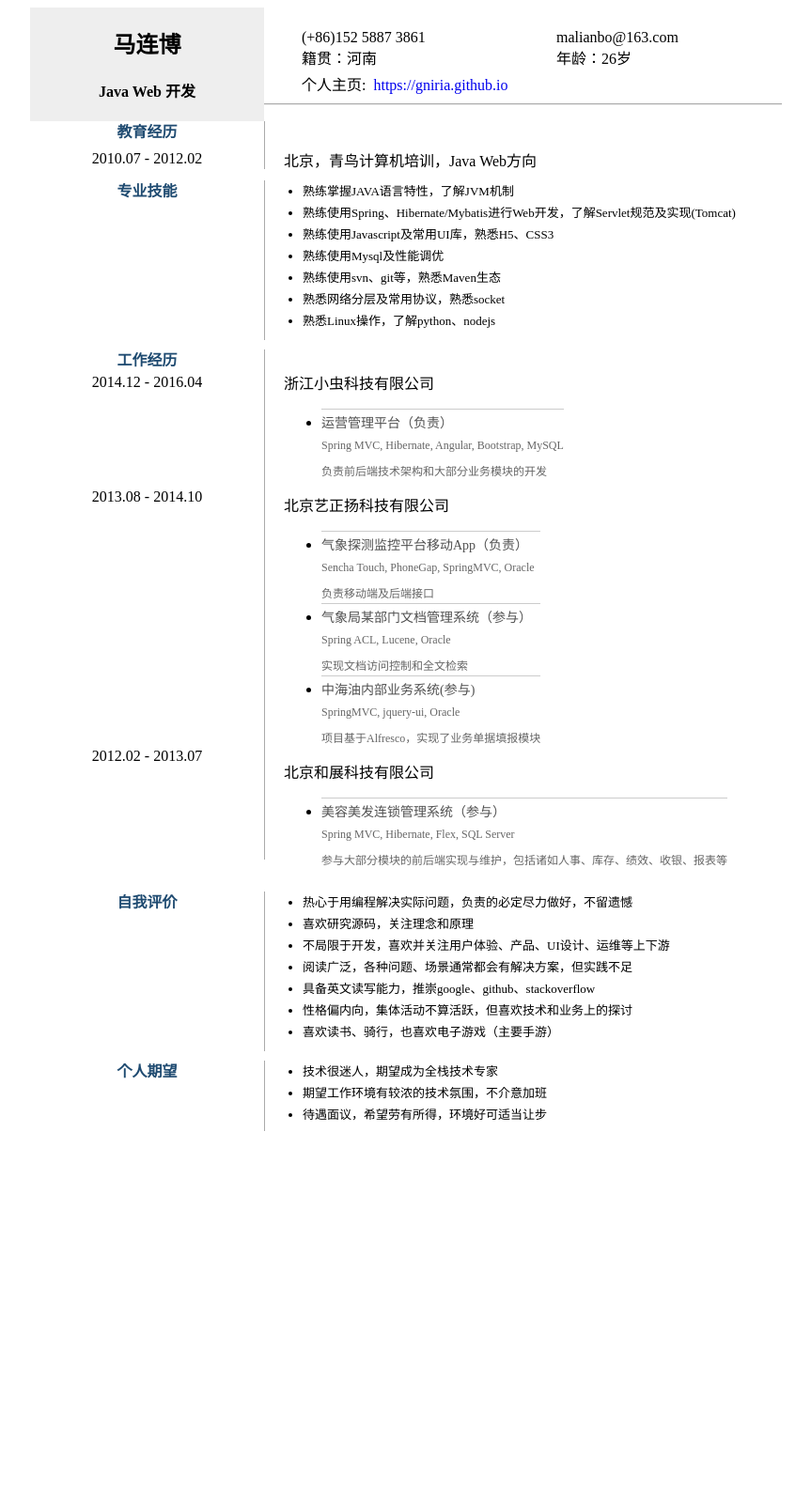
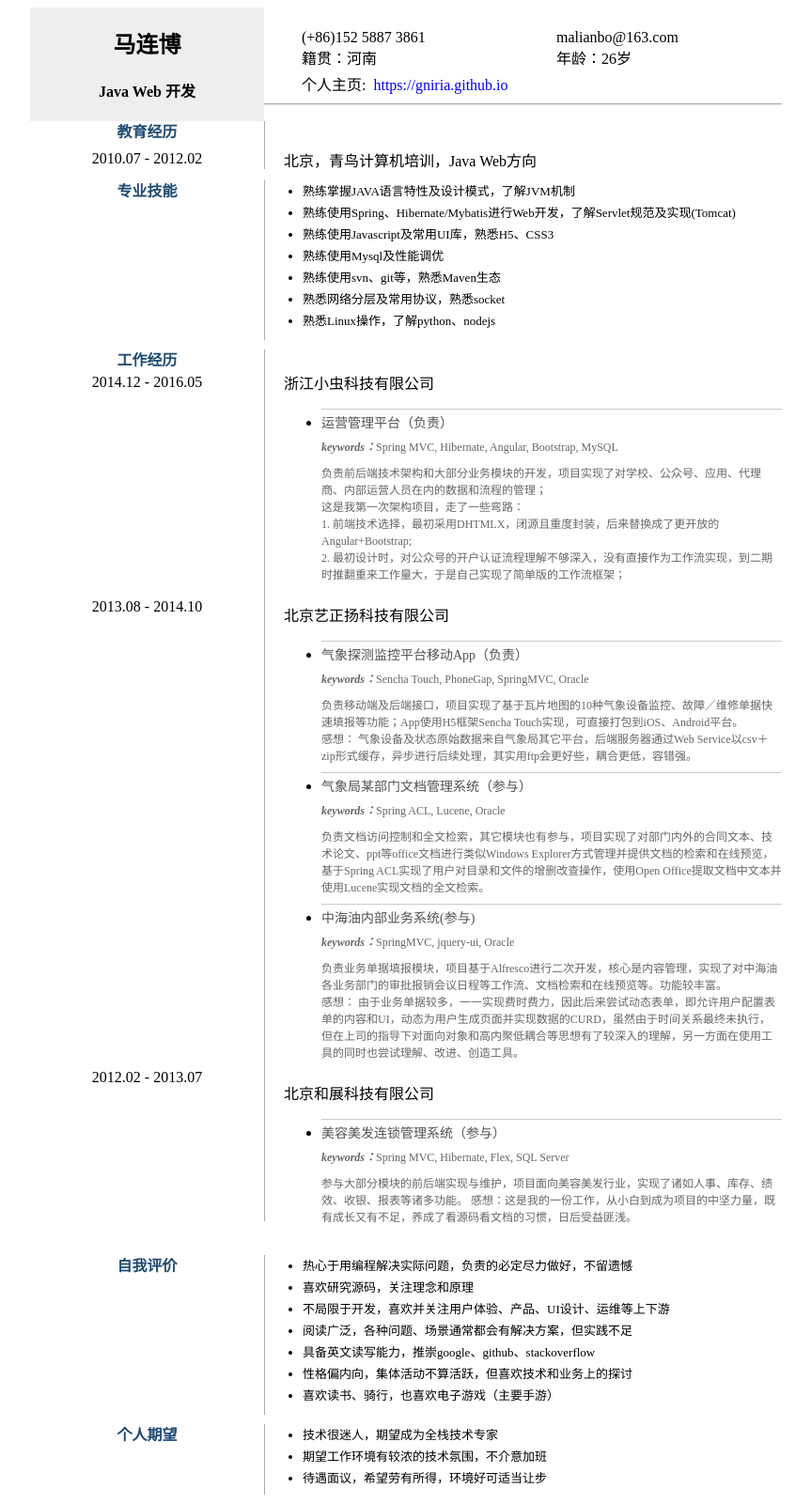
Before and after one commit to Gniria/hamster, a Jekyll site: the page fav/profile.html, which Jekyll copies as it is, in a window 1280 px wide. Shown: the whole page at 94% size, without its empty margins (208-1071 px from the left). Built offline with Jekyll 4.4.1, drawn with Linux system fonts in a browser that asks for light colours; before the commit the page ends 1214 px from its top, so only the background shows below that.

Commit message:
丰富个人简历内容

```diff
--- a/fav/profile.html
+++ b/fav/profile.html
@@ -65,7 +65,7 @@
   margin-top: 3px;
   padding-top: 3px;
   border-top: 1px solid #ccc;
-  height: 70px;
+  height: auto;
 }
 
 li > .title {
@@ -78,6 +78,7 @@ li > .keywords, .desc {
   display: block;
   color: #666;
   font-size: 12px;
+  line-height: 18px;
   padding: 5px 0;
 }
 
@@ -111,6 +112,12 @@ a {
 
 li > .title {
   color: rgb(80,80,80);
+}
+
+.keywords:before {
+  content: 'keywords：';
+  font-weight: bold;
+  font-style: italic;
 }
 
 </style>
@@ -148,7 +155,7 @@ li > .title {
       </div>
       <div class="right-section">
         <ul class="ul-list">
-          <li>熟练掌握JAVA语言特性，了解JVM机制</li>
+          <li>熟练掌握JAVA语言特性及设计模式，了解JVM机制</li>
           <li>熟练使用Spring、Hibernate/Mybatis进行Web开发，了解Servlet规范及实现(Tomcat)</li>
           <li>熟练使用Javascript及常用UI库，熟悉H5、CSS3</li>
           <li>熟练使用Mysql及性能调优</li>
@@ -162,9 +169,9 @@ li > .title {
     <div class="experience">
       <div class="left-section">
         <span class="left-span section-title">工作经历</span>
-        <span class="left-span date-span" style="height: 122px;">2014.12 - 2016.04</span>
-        <span class="left-span date-span" style="height: 276px;">2013.08 - 2014.10</span>
-        <span class="left-span date-span" style="height: 122px;">2012.02 - 2013.07</span>
+        <span class="left-span date-span" style="height: 239px;">2014.12 - 2016.05</span>
+        <span class="left-span date-span" style="height: 501px;">2013.08 - 2014.10</span>
+        <span class="left-span date-span" style="height: 165px;">2012.02 - 2013.07</span>
       </div>
       <div class="right-section">
         <div class="exp-row" style="margin-top: 23px;">
@@ -173,7 +180,12 @@ li > .title {
             <li>
               <span class="title">运营管理平台（负责）</span>
               <span class="keywords">Spring MVC, Hibernate, Angular, Bootstrap, MySQL</span>
-              <span class="desc">负责前后端技术架构和大部分业务模块的开发</span>
+              <span class="desc">
+                负责前后端技术架构和大部分业务模块的开发，项目实现了对学校、公众号、应用、代理商、内部运营人员在内的数据和流程的管理；<br>
+                这是我第一次架构项目，走了一些弯路：<br>
+                1. 前端技术选择，最初采用DHTMLX，闭源且重度封装，后来替换成了更开放的Angular+Bootstrap;<br>
+                2. 最初设计时，对公众号的开户认证流程理解不够深入，没有直接作为工作流实现，到二期时推翻重来工作量大，于是自己实现了简单版的工作流框架；
+              </span>
             </li>
           </ul>
         </div>
@@ -183,17 +195,29 @@ li > .title {
             <li>
               <span class="title">气象探测监控平台移动App（负责）</span>
               <span class="keywords">Sencha Touch, PhoneGap, SpringMVC, Oracle</span>
-              <span class="desc">负责移动端及后端接口</span>
+              <span class="desc">
+                负责移动端及后端接口，项目实现了基于瓦片地图的10种气象设备监控、故障／维修单据快速填报等功能；App使用H5框架Sencha Touch实现，可直接打包到iOS、Android平台。<br/>
+                感想：
+                气象设备及状态原始数据来自气象局其它平台，后端服务器通过Web Service以csv＋zip形式缓存，异步进行后续处理，其实用ftp会更好些，耦合更低，容错强。
+              </span>
             </li>
             <li>
               <span class="title">气象局某部门文档管理系统（参与）</span>
               <span class="keywords">Spring ACL, Lucene, Oracle</span>
-              <span class="desc">实现文档访问控制和全文检索</span>
+              <span class="desc">
+                负责文档访问控制和全文检索，其它模块也有参与，项目实现了对部门内外的合同文本、技术论文、ppt等office文档进行类似Windows Explorer方式管理并提供文档的检索和在线预览，
+                基于Spring ACL实现了用户对目录和文件的增删改查操作，使用Open Office提取文档中文本并使用Lucene实现文档的全文检索。
+              </span>
             </li>
             <li>
               <span class="title">中海油内部业务系统(参与)</span>
               <span class="keywords">SpringMVC, jquery-ui, Oracle</span>
-              <span class="desc">项目基于Alfresco，实现了业务单据填报模块</span>
+              <span class="desc">
+                负责业务单据填报模块，项目基于Alfresco进行二次开发，核心是内容管理，实现了对中海油各业务部门的审批报销会议日程等工作流、文档检索和在线预览等。功能较丰富。<br>
+                感想：
+                由于业务单据较多，一一实现费时费力，因此后来尝试动态表单，即允许用户配置表单的内容和UI，动态为用户生成页面并实现数据的CURD，虽然由于时间关系最终未执行，
+                但在上司的指导下对面向对象和高内聚低耦合等思想有了较深入的理解，另一方面在使用工具的同时也尝试理解、改进、创造工具。
+              </span>
             </li>
           </ul>
         </div>
@@ -203,7 +227,10 @@ li > .title {
             <li>
               <span class="title">美容美发连锁管理系统（参与）</span>
               <span class="keywords">Spring MVC, Hibernate, Flex, SQL Server</span>
-              <span class="desc">参与大部分模块的前后端实现与维护，包括诸如人事、库存、绩效、收银、报表等</span>
+              <span class="desc">
+                参与大部分模块的前后端实现与维护，项目面向美容美发行业，实现了诸如人事、库存、绩效、收银、报表等诸多功能。
+                感想：这是我的一份工作，从小白到成为项目的中坚力量，既有成长又有不足，养成了看源码看文档的习惯，日后受益匪浅。
+              </span>
             </li>
           </ul>
         </div>
```
